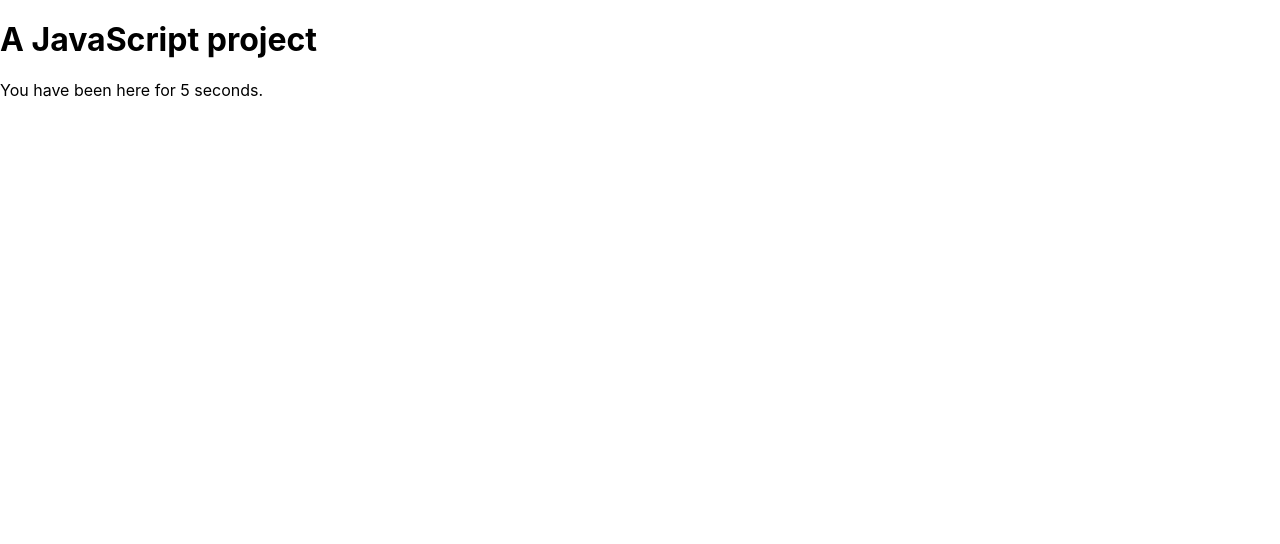
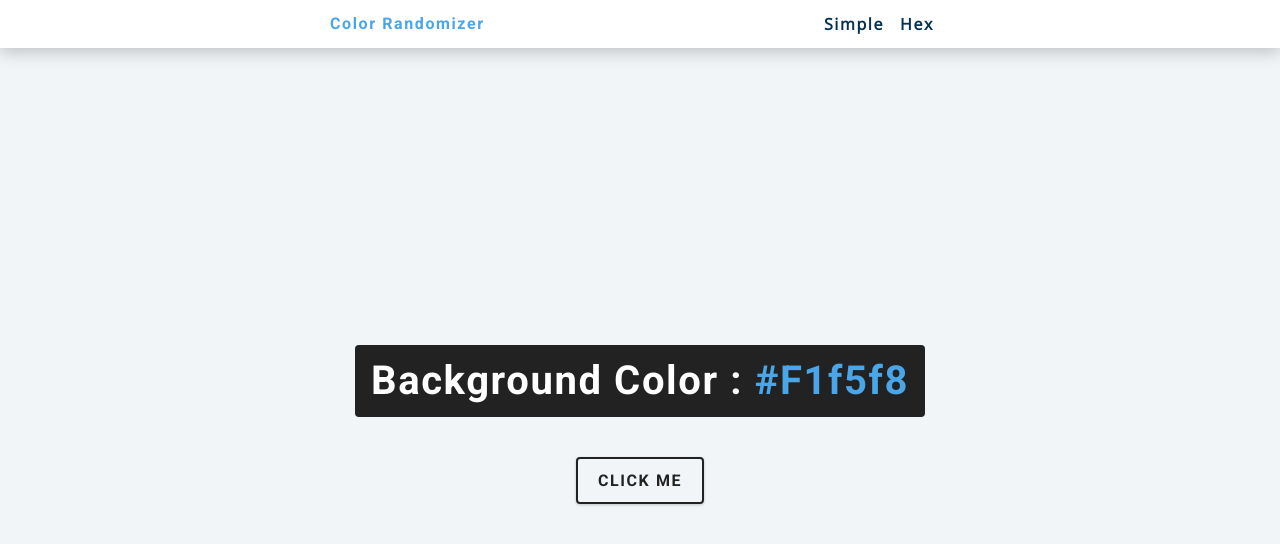
Before and after one commit to Jvictor940/color-randomizer, a plain HTML site: page public/index.html in a window 1280 px wide. Drawn offline with nearby package versions, Linux system fonts and the light colour scheme.

Commit message:
base site no functionality

```diff
--- /dev/null
+++ b/public/hex.js
@@ -0,0 +1 @@
+const hex = [0, 1, 2, 3, 4, 5, 6, 7, 8, 9, 'A', 'B', 'C', 'D', 'E', 'F'];
--- a/public/index.html
+++ b/public/index.html
@@ -1,13 +1,27 @@
 <!DOCTYPE html>
 <html lang="en">
-<head>
-  <title>A JavaScript project</title>
-  <link rel="stylesheet" href="style.css">
-  <meta name="viewport" content="width=device-width, initial-scale=1">
-</head>
-<body>
-  <h1>A JavaScript project</h1>
-  <div id="app"></div>
-  <script src="main.js"></script>
-</body>
+  <head>
+    <meta charset="UTF-8" />
+    <meta name="viewport" content="width=device-width, initial-scale=1.0" />
+    <title>Color Randomizer || Simple</title>
+    <link rel="stylesheet" href="style.css" />
+  </head>
+  <body>
+    <nav>
+      <div class="nav-center">
+        <h4>color randomizer</h4>
+        <ul class="nav-links">
+          <li><a href="index.html">simple</a></li>
+          <li><a href="hex.html">hex</a></li>
+        </ul>
+      </div>
+    </nav>
+    <main>
+      <div class="container">
+        <h2>background color : <span class="color">#f1f5f8</span></h2>
+        <button class="btn btn-hero" id="btn">click me</button>
+      </div>
+    </main>
+    <script src="main.js"></script>
+  </body>
 </html>
--- a/public/main.js
+++ b/public/main.js
@@ -1,11 +1,3 @@
-'use strict';
+// 'use strict';
 
-function counter() {
-  let seconds = 0;
-  setInterval(() => {
-    seconds += 1;
-    document.getElementById('app').innerHTML = `<p>You have been here for ${seconds} seconds.</p>`;
-  }, 1000);
-}
-
-counter();
+const colors = ["green", "red", "rgba(133,122,200)", "#f15025"]
--- a/public/style.css
+++ b/public/style.css
@@ -1,118 +1,234 @@
-/* Opinionated CSS defaults based on:
-  ! normalize.css v8.0.1 | MIT License | github.com/necolas/normalize.css
+/*
+===============
+Fonts
+===============
+*/
+@import url("https://fonts.googleapis.com/css?family=Open+Sans|Roboto:400,700&display=swap");
+
+/*
+===============
+Variables
+===============
 */
 
-html {
-  line-height: 1.2;
-  -webkit-text-size-adjust: 100%;
+:root {
+  /* dark shades of primary color*/
+  --clr-primary-1: hsl(205, 86%, 17%);
+  --clr-primary-2: hsl(205, 77%, 27%);
+  --clr-primary-3: hsl(205, 72%, 37%);
+  --clr-primary-4: hsl(205, 63%, 48%);
+  /* primary/main color */
+  --clr-primary-5: hsl(205, 78%, 60%);
+  /* lighter shades of primary color */
+  --clr-primary-6: hsl(205, 89%, 70%);
+  --clr-primary-7: hsl(205, 90%, 76%);
+  --clr-primary-8: hsl(205, 86%, 81%);
+  --clr-primary-9: hsl(205, 90%, 88%);
+  --clr-primary-10: hsl(205, 100%, 96%);
+  /* darkest grey - used for headings */
+  --clr-grey-1: hsl(209, 61%, 16%);
+  --clr-grey-2: hsl(211, 39%, 23%);
+  --clr-grey-3: hsl(209, 34%, 30%);
+  --clr-grey-4: hsl(209, 28%, 39%);
+  /* grey used for paragraphs */
+  --clr-grey-5: hsl(210, 22%, 49%);
+  --clr-grey-6: hsl(209, 23%, 60%);
+  --clr-grey-7: hsl(211, 27%, 70%);
+  --clr-grey-8: hsl(210, 31%, 80%);
+  --clr-grey-9: hsl(212, 33%, 89%);
+  --clr-grey-10: hsl(210, 36%, 96%);
+  --clr-white: #fff;
+  --clr-red-dark: hsl(360, 67%, 44%);
+  --clr-red-light: hsl(360, 71%, 66%);
+  --clr-green-dark: hsl(125, 67%, 44%);
+  --clr-green-light: hsl(125, 71%, 66%);
+  --clr-black: #222;
+  --ff-primary: "Roboto", sans-serif;
+  --ff-secondary: "Open Sans", sans-serif;
+  --transition: all 0.3s linear;
+  --spacing: 0.1rem;
+  --radius: 0.25rem;
+  --light-shadow: 0 5px 15px rgba(0, 0, 0, 0.1);
+  --dark-shadow: 0 5px 15px rgba(0, 0, 0, 0.2);
+  --max-width: 1170px;
+  --fixed-width: 620px;
+}
+/*
+===============
+Global Styles
+===============
+*/
+
+*,
+::after,
+::before {
+  margin: 0;
+  padding: 0;
+  box-sizing: border-box;
+}
+body {
+  font-family: var(--ff-secondary);
+  background: var(--clr-grey-10);
+  color: var(--clr-grey-1);
+  line-height: 1.5;
+  font-size: 0.875rem;
+}
+ul {
+  list-style-type: none;
+}
+a {
+  text-decoration: none;
+}
+h1,
+h2,
+h3,
+h4 {
+  letter-spacing: var(--spacing);
+  text-transform: capitalize;
+  line-height: 1.25;
+  margin-bottom: 0.75rem;
+  font-family: var(--ff-primary);
+}
+h1 {
+  font-size: 3rem;
+}
+h2 {
+  font-size: 2rem;
+}
+h3 {
+  font-size: 1.25rem;
+}
+h4 {
+  font-size: 0.875rem;
+}
+p {
+  margin-bottom: 1.25rem;
+  color: var(--clr-grey-5);
+}
+@media screen and (min-width: 800px) {
+  h1 {
+    font-size: 4rem;
+  }
+  h2 {
+    font-size: 2.5rem;
+  }
+  h3 {
+    font-size: 1.75rem;
+  }
+  h4 {
+    font-size: 1rem;
+  }
+  body {
+    font-size: 1rem;
+  }
+  h1,
+  h2,
+  h3,
+  h4 {
+    line-height: 1;
+  }
+}
+/*  global classes */
+
+/* section */
+.section {
+  padding: 5rem 0;
 }
 
-html, * {
-  font-family: -apple-system, BlinkMacSystemFont, "Segoe UI", Roboto, Ubuntu, "Helvetica Neue", Helvetica, sans-serif;
+.section-center {
+  width: 90vw;
+  margin: 0 auto;
+  max-width: 1170px;
+}
+@media screen and (min-width: 992px) {
+  .section-center {
+    width: 95vw;
+  }
+}
+main {
+  min-height: 100vh;
+  display: grid;
+  place-items: center;
 }
 
-body {
-  margin: 0;
+/*
+===============
+Nav
+===============
+*/
+nav {
+  background: var(--clr-white);
+  height: 3rem;
+  display: grid;
+  align-items: center;
+  box-shadow: var(--dark-shadow);
 }
-
-h1 {
-  font-size: 2em;
-  margin: 0.67em 0;
+.nav-center {
+  width: 90vw;
+  max-width: var(--fixed-width);
+  margin: 0 auto;
+  display: flex;
+  align-items: center;
+  justify-content: space-between;
 }
-
-hr {
-  box-sizing: content-box;
-  height: 0;
-  overflow: visible;
+.nav-center h4 {
+  margin-bottom: 0;
+  color: var(--clr-primary-5);
 }
-
-pre {
-  font-family: monospace, monospace;
-  font-size: 1em;
+.nav-links {
+  display: flex;
 }
-
-b, strong {
-  font-weight: bolder;
+nav a {
+  text-transform: capitalize;
+  font-weight: 700;
+  font-size: 1rem;
+  color: var(--clr-primary-1);
+  letter-spacing: var(--spacing);
+  margin-right: 1rem;
 }
-
-code, kbd, samp {
-  font-family: monospace, monospace;
-  font-size: 1em;
+nav a:hover {
+  color: var(--clr-primary-5);
 }
-
-small {
-  font-size: 80%;
+/*
+===============
+Container
+===============
+*/
+main {
+  min-height: calc(100vh - 3rem);
+  display: grid;
+  place-items: center;
 }
-
-sub, sup {
-  font-size: 75%;
-  line-height: 0;
-  position: relative;
-  vertical-align: baseline;
+.container {
+  text-align: center;
 }
-
-sub {
-  bottom: -0.25em;
+.container h2 {
+  background: var(--clr-black);
+  color: var(--clr-white);
+  padding: 1rem;
+  border-radius: var(--radius);
+  margin-bottom: 2.5rem;
 }
-
-sup {
-  top: -0.5em;
+.color {
+  color: var(--clr-primary-5);
 }
-
-button, input, optgroup, select, textarea {
-  font-family: inherit;
-  font-size: 100%;
-  line-height: 1.15;
-  margin: 0;
+.btn-hero {
+  font-family: var(--ff-primary);
+  text-transform: uppercase;
+  background: transparent;
+  color: var(--clr-black);
+  letter-spacing: var(--spacing);
+  display: inline-block;
+  font-weight: 700;
+  transition: var(--transition);
+  border: 2px solid var(--clr-black);
+  cursor: pointer;
+  box-shadow: 0 1px 3px rgba(0, 0, 0, 0.2);
+  border-radius: var(--radius);
+  font-size: 1rem;
+  padding: 0.75rem 1.25rem;
 }
-
-button, select {
-  text-transform: none;
+.btn-hero:hover {
+  color: var(--clr-white);
+  background: var(--clr-black);
 }
-
-button, [type="button"], [type="reset"], [type="submit"] {
-  -webkit-appearance: button;
-}
-
-button::-moz-focus-inner, [type="button"]::-moz-focus-inner, [type="reset"]::-moz-focus-inner, [type="submit"]::-moz-focus-inner {
-  border-style: none;
-  padding: 0;
-}
-
-button:-moz-focusring, [type="button"]:-moz-focusring, [type="reset"]:-moz-focusring, [type="submit"]:-moz-focusring {
-  outline: 1px dotted ButtonText;
-}
-
-fieldset {
-  padding: 0.35em 0.75em 0.625em;
-}
-
-legend {
-  padding: 0;
-}
-
-progress {
-  vertical-align: baseline;
-}
-
-[type="number"]::-webkit-inner-spin-button, [type="number"]::-webkit-outer-spin-button {
-  height: auto;
-}
-
-[type="search"] {
-  -webkit-appearance: textfield;
-  outline-offset: -2px;
-}
-
-[type="search"]::-webkit-search-decoration {
-  -webkit-appearance: none;
-}
-
-::-webkit-file-upload-button {
-  -webkit-appearance: button;
-  font: inherit;
-}
-
-[hidden] {
-  display: none;
-}
```
Also changed, not shown: public/hex.html (added, +33 -0 lines).
